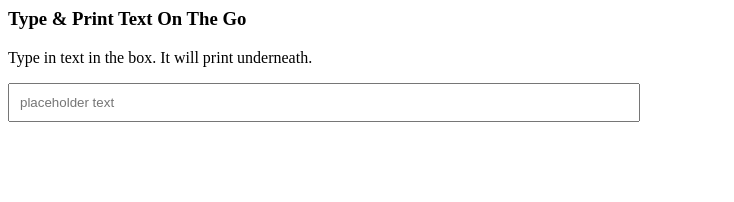
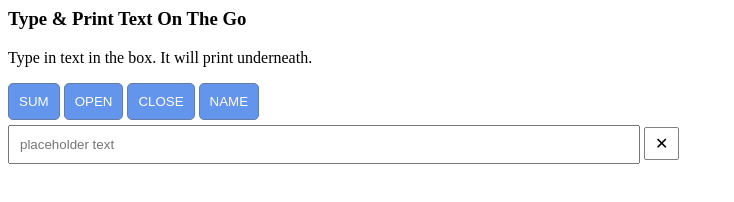
Before and after one commit to moominmar/ConcurrentText, a plain HTML site: page index.html in a window 1280 px wide. Shown: the whole page, without its empty margins (0-734 px from the left). Drawn offline with Linux system fonts and the light colour scheme.

Commit message:
function buttons alter text

```diff
--- a/index.html
+++ b/index.html
@@ -6,6 +6,18 @@
       width: 100%;
       height: 100%;
     }
+    button {
+      padding: 10px;
+      background-color: cornflowerblue;
+      border: 1px solid rgb(103, 124, 163);
+      border-radius: 5px;
+      color:white;
+      cursor:pointer;
+    }
+    #buttonContainer{
+      display: inline-block;
+      margin: 0 10px 5px 0;
+    }
     #printText{
       color:rgb(0, 0, 0);
       padding: 10px;
@@ -13,18 +25,48 @@
     #inputBox{
       width:50%;
       padding:10px;
+      overflow: scroll;
+    }
+    #clear {
+      padding: 7px 10px;
+      border: 1px solid grey;
+      border-radius: 2px;
+      user-select: none;
+      cursor:pointer;
     }
   </style>
   <body>
     <h3>Type & Print Text On The Go</h3>
     <p>Type in text in the box. It will print underneath.</p>
+    <div id="buttonContainer">
+      <button id="f1">SUM</button>
+      <button id="f2">OPEN</button>
+      <button id="f3">CLOSE</button>
+      <button id="f4">NAME</button>
+    </div>
+    <br/>
     <input type="text" id="inputBox" placeholder="placeholder text">
+    <span id="clear">&#x2715;</span>
     <div id="printText"></div>
+    <div id="debugspot"></div>
   </body>
   <script>
+    var debug = document.getElementById("debugspot");
     var inputBox = document.getElementById("inputBox");
     inputBox.onkeyup = function() {
       document.getElementById("printText").innerHTML = inputBox.value;
     }
+    var but = document.querySelectorAll("button");
+    but.forEach(element => {
+      element.onclick = function() {
+        inputBox.value += element.innerHTML+"()";
+        document.getElementById("printText").innerHTML = inputBox.value;
+      }
+    });
+    var clear = document.getElementById("clear");
+    clear.onclick = function() {
+      inputBox.value = "";
+      document.getElementById("printText").innerHTML = "";
+    }
   </script>
 </html>
```
